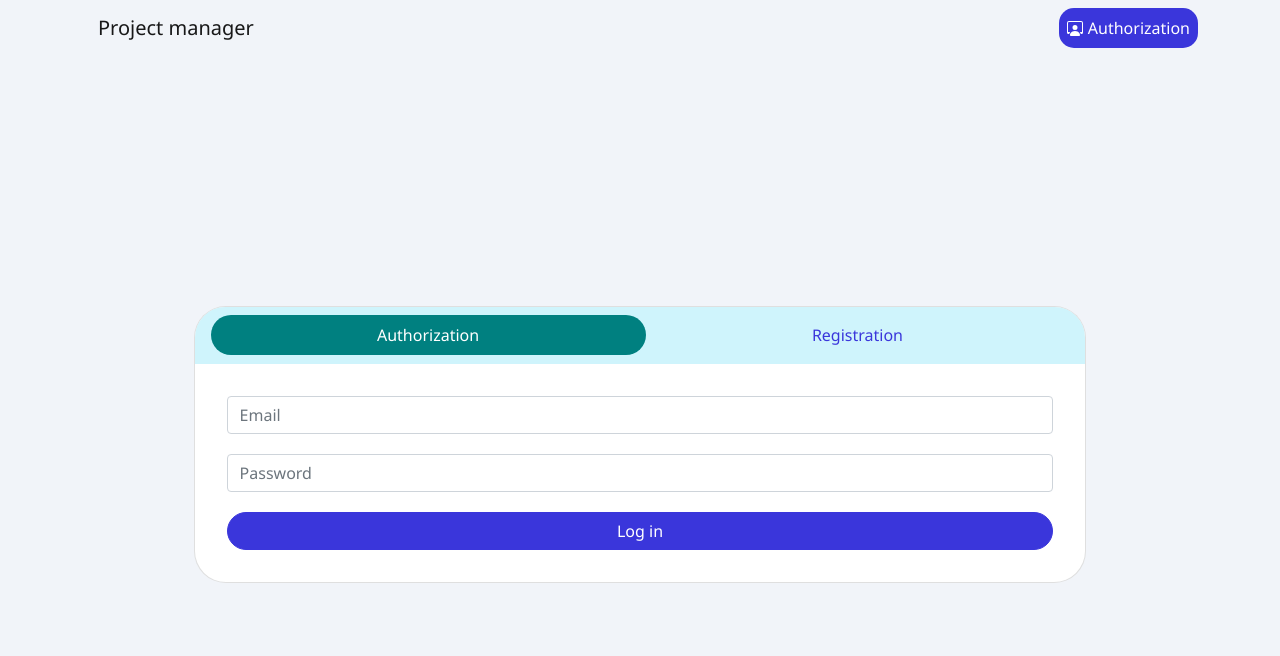
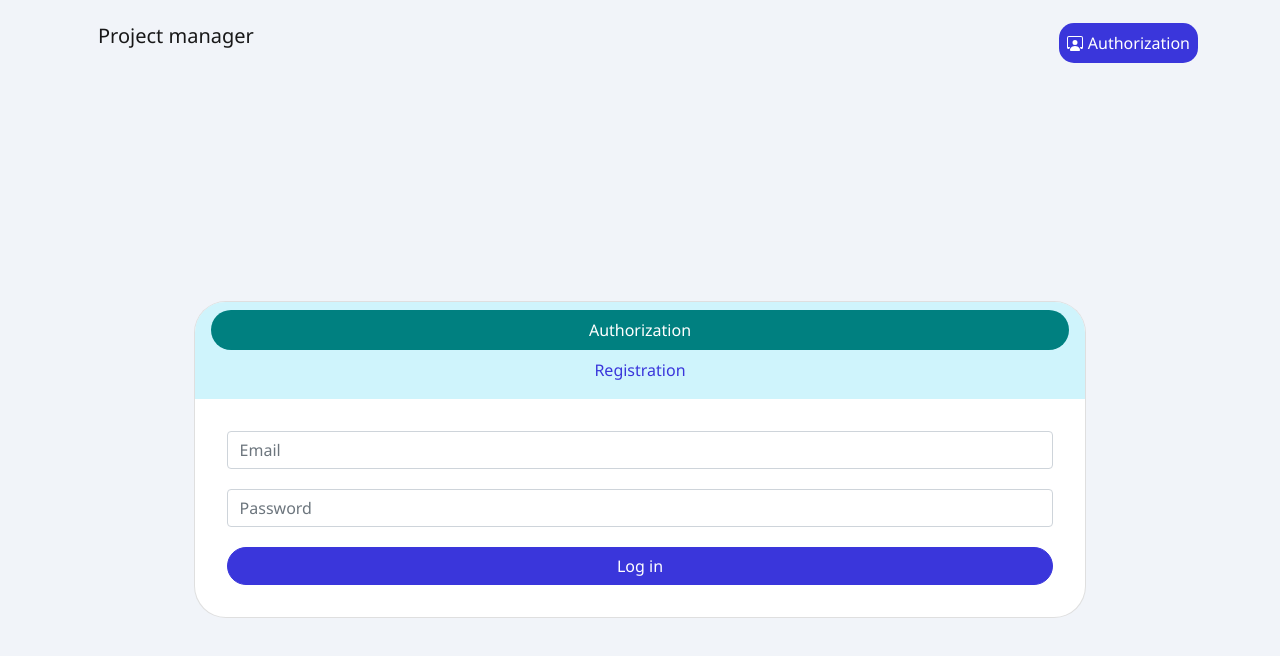
Before and after one commit to GubaRabotaga/CheChenworks, a Vue app: page /auth in a window 1280 px wide. Shown: the top 656 px of the page. Built offline with nearby package versions, Linux system fonts and the light colour scheme; no server answers.

Commit message:
Changed nav bar

```diff
--- a/src/assets/style.scss
+++ b/src/assets/style.scss
@@ -21,6 +21,14 @@ $light: #f1f4f9;
   display: flex;
   align-items: center;
   justify-content: center;
+}
+
+.nav-item {
+  width: 100%;
+}
+
+.navbar-collapse {
+  margin-top: 15px;
 }
 
 .btn-icon {
```
